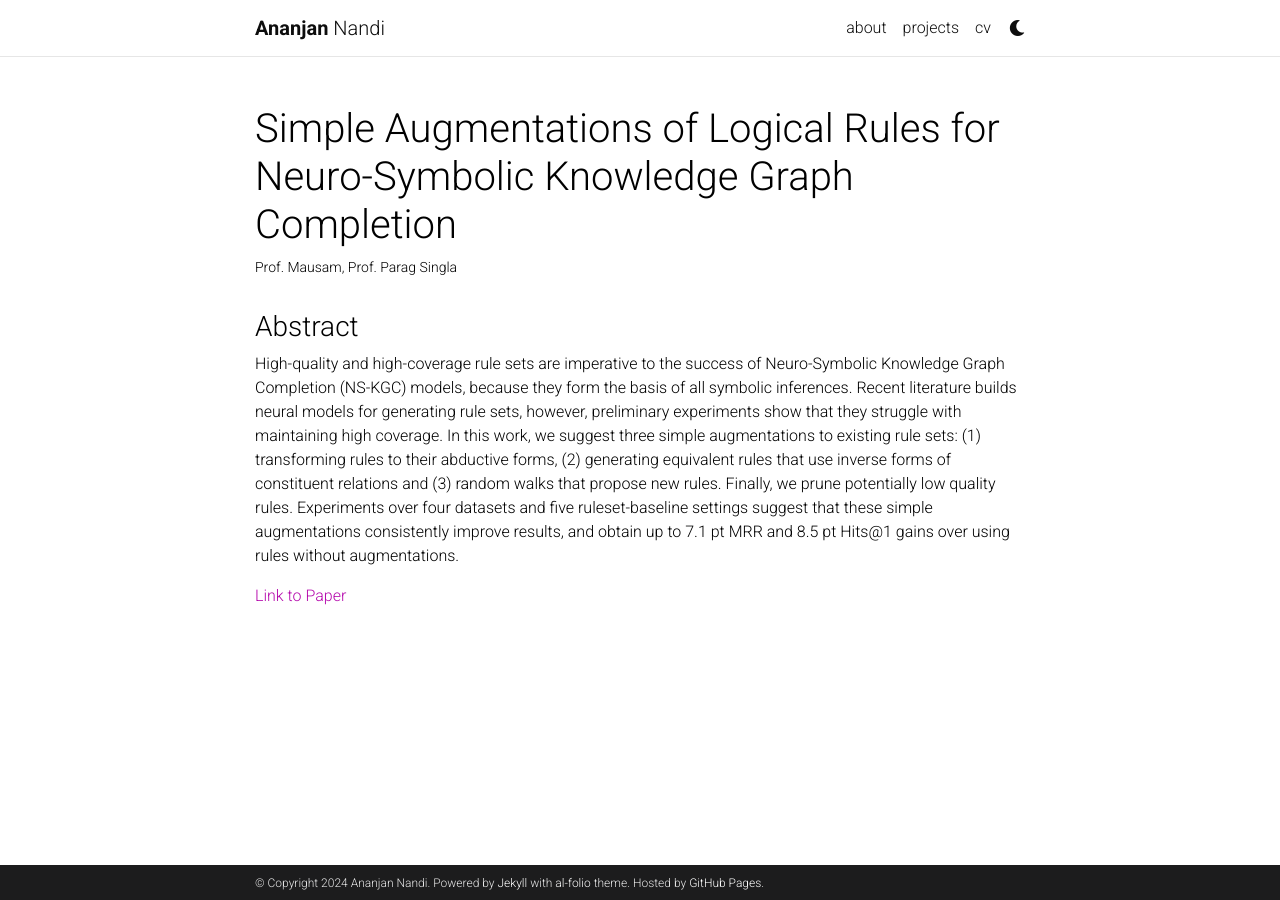
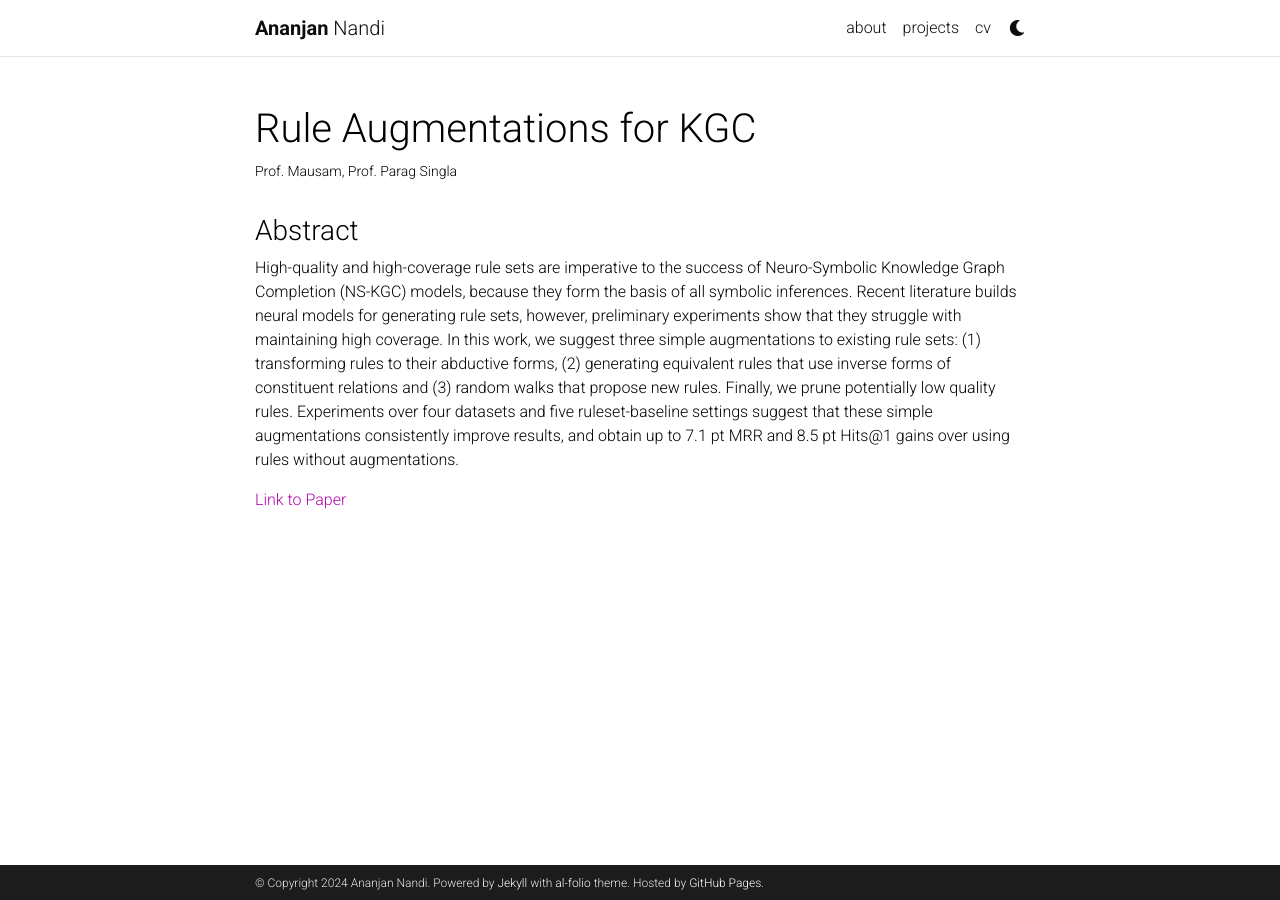
Before and after one commit to ananjan-nandi-9/ananjan-nandi-9.github.io, a Jekyll site: the page built from _projects/5_project.md, in a window 1280 px wide. Built offline with Jekyll 4.4.1, drawn with Linux system fonts in a browser that asks for light colours; comment, search, counter and statistics services are not loaded; a style sheet for code colours, icons or effects is not loaded.

Commit message:
simpler titles

```diff
--- a/_projects/5_project.md
+++ b/_projects/5_project.md
@@ -1,6 +1,6 @@
 ---
 layout: page
-title: Simple Augmentations of Logical Rules for Neuro-Symbolic Knowledge Graph Completion
+title: Rule Augmentations for KGC
 description: Prof. Mausam, Prof. Parag Singla
 img: assets/simpleaug.png
 importance: 5
```
Also changed, not shown: _projects/1_project.md (+1 -1 lines), _projects/2_project.md (+1 -1 lines), _projects/3_project.md (+1 -1 lines), _projects/4_project.md (+1 -1 lines).
